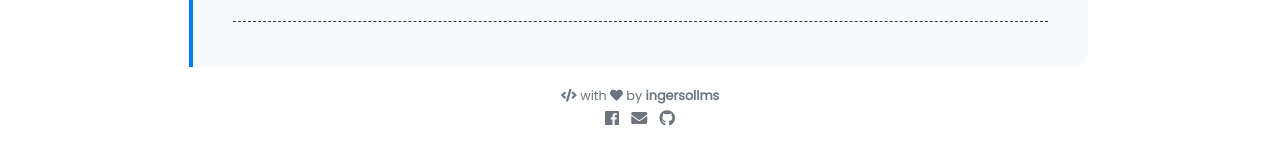
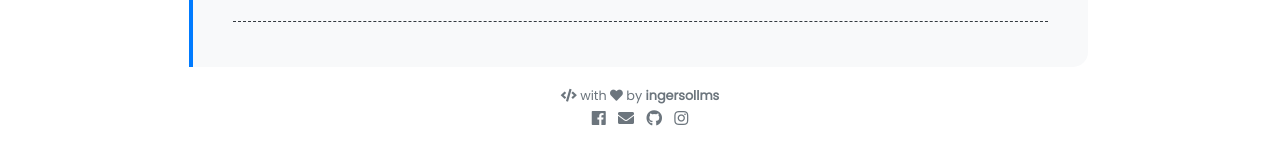
Before and after one commit to SweetKiller-NUll/Bg-jekyll-plYou, a Jekyll site: the page built from pages/about.md, in a window 1280 px wide. Shown: the part 904-1048 px from the top of the page. Built offline with Jekyll 4.4.1, drawn with Linux system fonts in a browser that asks for light colours; nearby versions of some CDN libraries.

Commit message:
Update social.html

```diff
--- a/_includes/social.html
+++ b/_includes/social.html
@@ -30,4 +30,10 @@
   </a>
   {% endif %}
 
+  {% if site.author.instagram %}
+  <a class="social instagram mx-1" href="https://www.instagram.com/{{ site.author.instagram }}">
+    <i class="fab fa-1x fa-instagram"></i>
+  </a>
+  {% endif %}
+
 </div>
```
